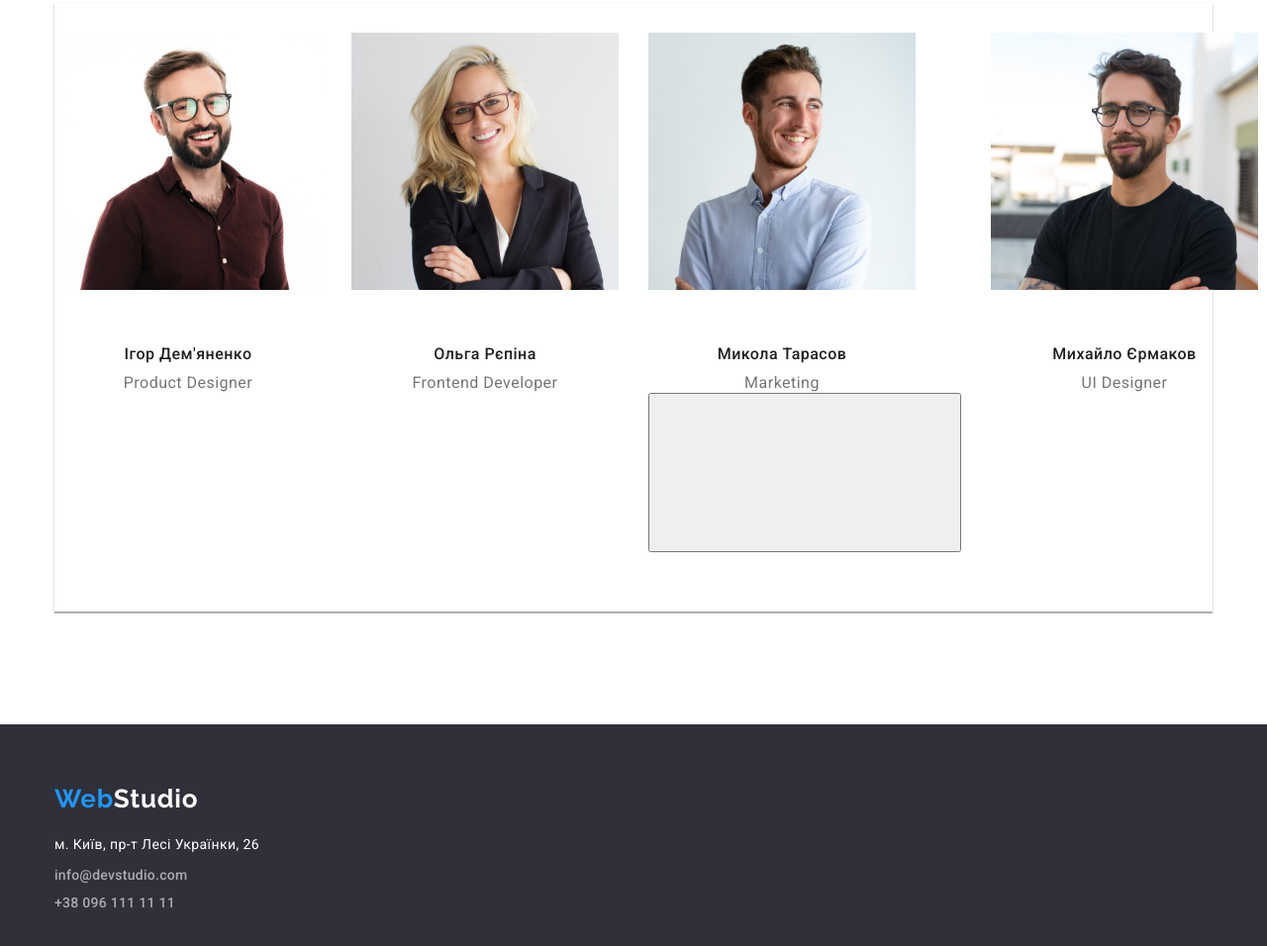
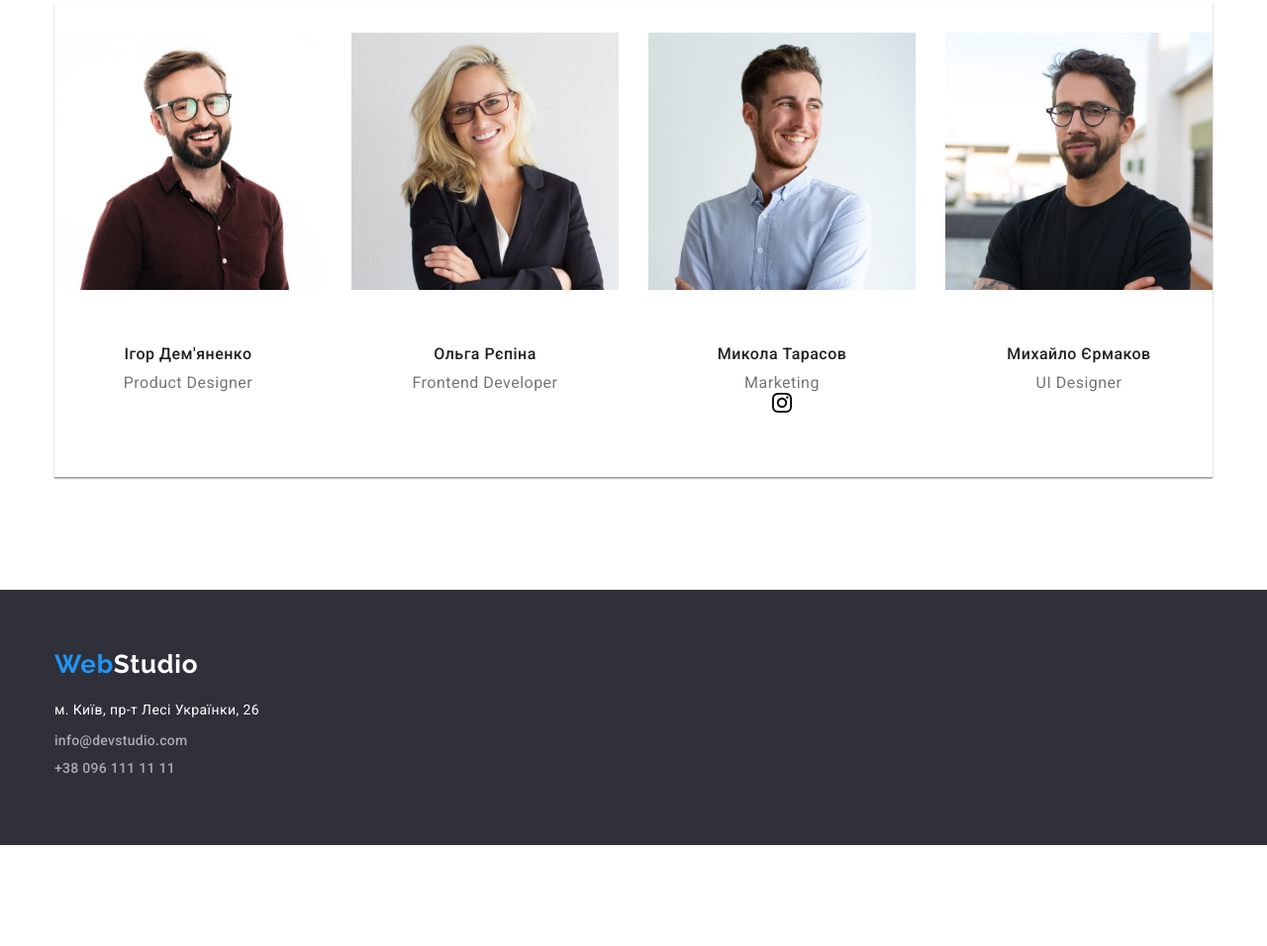
Before and after one commit to PavloHolotyuk/goit-markup-hw-05, a plain HTML site: page index.html in a window 1280 px wide. Shown: the part 1724-2680 px from the top of the page at 99% size. After the commit the page ends 2578 px from the top, so only its background shows below. Drawn offline with nearby package versions, Linux system fonts and the light colour scheme.

Commit message:
Update index.html

```diff
--- a/index.html
+++ b/index.html
@@ -121,11 +121,15 @@
                             <div class="ourteam-main">
                                 <h3 class="futures-title">Микола Тарасов</h3>
                                 <p class="futures-text">Marketing</p>
-                                <button>
-                                    <svg>
-                                        <use href="./images/symbol-defs.svg#icon-facebook"></use>
-                                    </svg>
-                                </button>
+                                <ul class="our-team-concat">
+                                    <li class="our-team-list">
+                                        <a href="" class="our-team-link">
+                                            <svg class="our-team-image" width="20" height="20">
+                                                <use href="./images/icons.svg#icon-instagram-2"></use>
+                                            </svg>
+                                        </a>
+                                    </li>
+                                </ul>
                             </div>
                         </li>
                         <li class="item">
```
